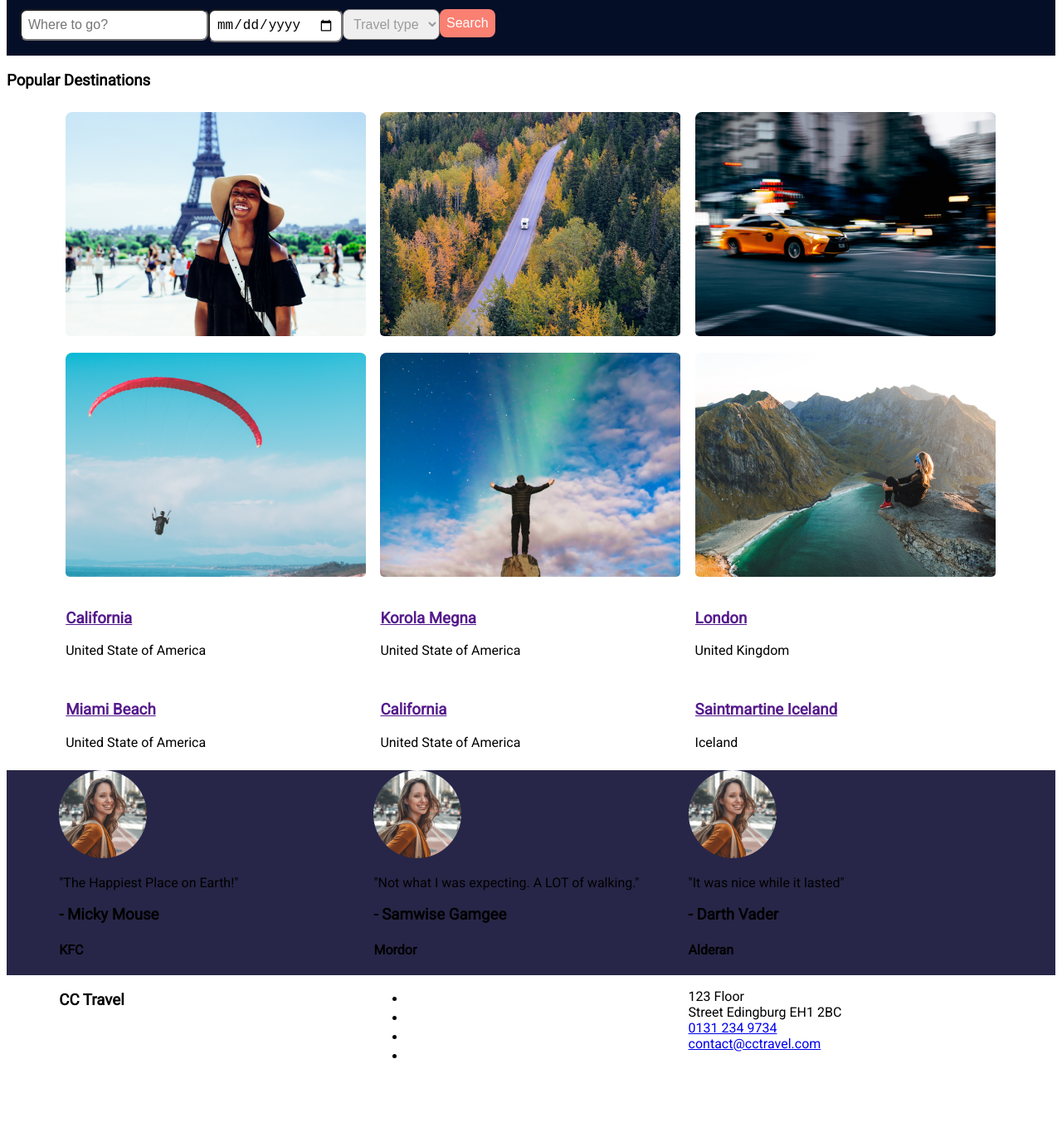
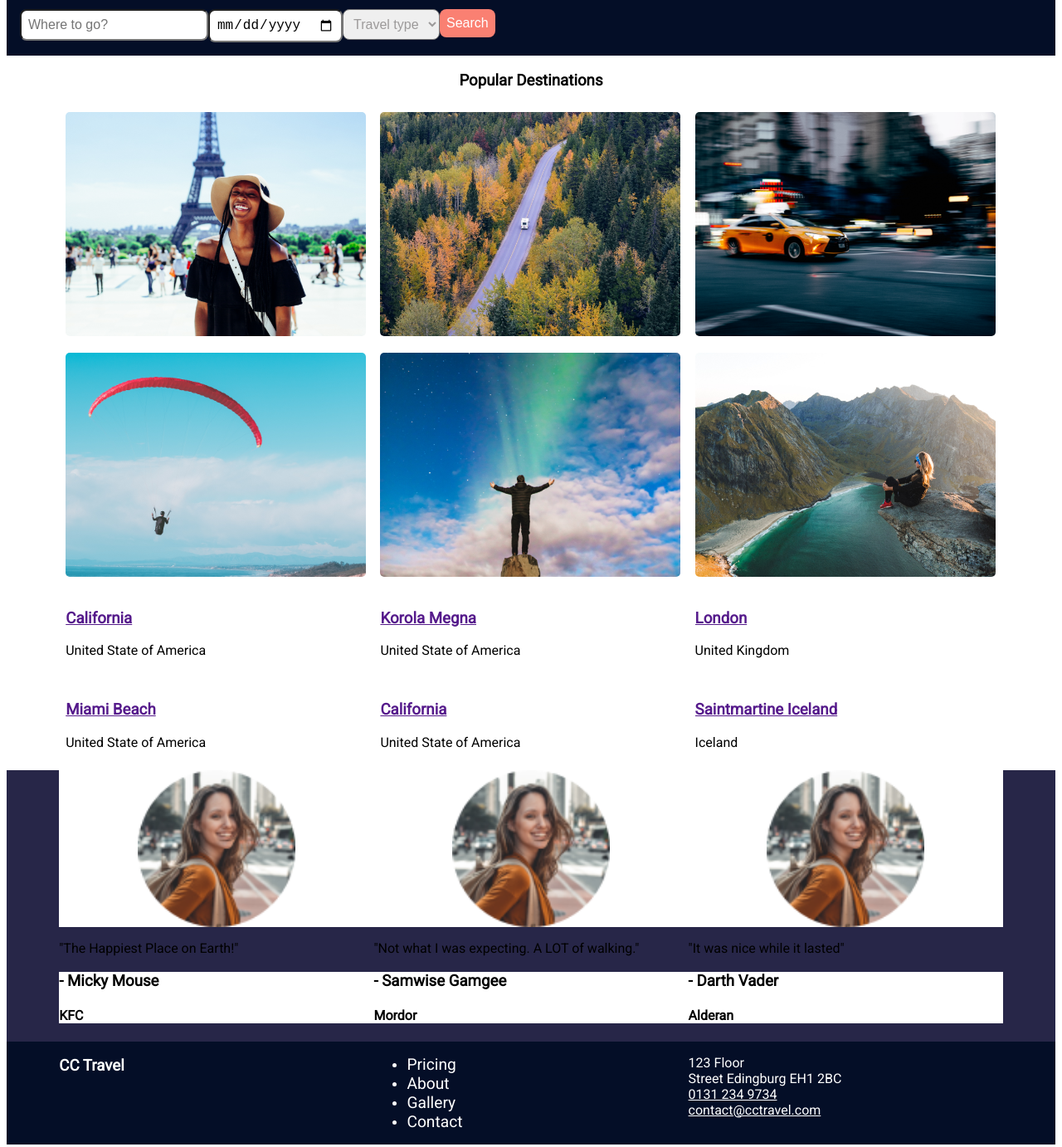
Before and after one commit to bjentwistle/W3-CSS-website-pair-lab, a plain HTML site: page cc_travel_start/index.html in a window 1280 px wide. Shown: the part 200-1582 px from the top of the page at 83% size. Before the commit the page ends 1507 px from the top, so only its background shows below. Drawn offline with Linux system fonts and the light colour scheme.

Commit message:
got as far as I could with homework

```diff
--- a/cc_travel_start/style.css
+++ b/cc_travel_start/style.css
@@ -40,7 +40,7 @@ nav {
 
 nav ul {
   display: flex;
-  justify-content: space-around;
+  justify-content: space-between;
   gap:1rem;
   list-style:none;
   align-items: center;
@@ -51,11 +51,10 @@ nav ul {
 li > a {
   color: white;
   font-size: larger;
-  /* padding:16px; */
   text-decoration: none;
   align-items: center;
   margin-right: auto;
-  /* list-style:  none; */
+
 }
 /* Now it's time for the navigation links */
 /* Create a CSS block that targets all of the <li> elements that are children of the <nav> element */
@@ -67,20 +66,22 @@ li > a {
   - margin-right
 */
 
+
+/* Create a block that targets all of the <a> elements that are children of <li> elements in the <nav>  */
+/* Give them a color of #fff and text-decoration of none */
 nav>ul>li>a {
   display: block;
   color: #fff;
   text-decoration: none;
+  margin: right;
 }
-/* Create a block that targets all of the <a> elements that are children of <li> elements in the <nav>  */
-/* Give them a color of #fff and text-decoration of none */
+/* Create another block that targets all of the <a> elements that are children of <li> elements in the <nav>  */
+/* Use the :hover pseudo-class to add an underline on hover */
 
 nav>ul>li>a:hover {
   text-decoration: underline;
 }
 
-/* Create another block that targets all of the <a> elements that are children of <li> elements in the <nav>  */
-/* Use the :hover pseudo-class to add an underline on hover */
 
 
 .where-togo {
@@ -178,15 +179,16 @@ They are notoriously difficult to style with css
   /* Hint: https://developer.mozilla.org/en-US/docs/Web/CSS/grid-template-columns */
 }
 
-.section-title {
+.section-title > h3{
   /* The <div> with class section-title contains an <h3> child which we want to center */
   /* The easiest way to center child elements is to set the display property to 'flex' and justify the content */
+  display: flex;
+  justify-content: center;
 }
 
 .single-destination {
   margin: 8px;
   overflow: hidden;
-  border-radius: 8px;
   /* Use the margin property to make some space between the destinations */
   /* Set the overflow to 'hidden' */
   /* The overflow CSS shorthand property sets the desired behaviour for an element's overflow
@@ -202,31 +204,52 @@ img {
 
 .testimonial-area {
   background-color: rgb(39, 38, 72);
-  /* Write your code here */
+  justify-content: center;
 }
 
-.single-testmonial{
-  /* Write your code here */
+.author-thumb > img {
+  display: block;
+  margin-left: auto;
+  margin-right: auto;
+  width: 50%;
+  background-color: white;
+}
+.row > div > p {
+/* background-color: #fff; */
+
+}
+.single-testmonial > div {
+  justify-content: center;
+  background-color: white;
+}
+.single-testmonial > div > p{
+  /* justify-content: center;
+  background-color: white; */
 }
 
+.single-destination p {
+  background-color: white;
+}
 .footer {
   /* Write your code here */
-}
-
-.footer-widget p {
-  /* Write your code here */
+  background-color: #040E27;
+  color: #fff;
 }
 
 .footer-widget a:hover {
    /* Write your code here */
+  text-decoration: underline;
 }
 
 .footer-widget ul li {
   /* Write your code here */
+  list-style-type: circle white;
+
 }
 
 .footer-widget a {
-   /* Write your code here */
+  /* Write your code here */
+  color: white;
 }
 
 /* Media Queries */
```
